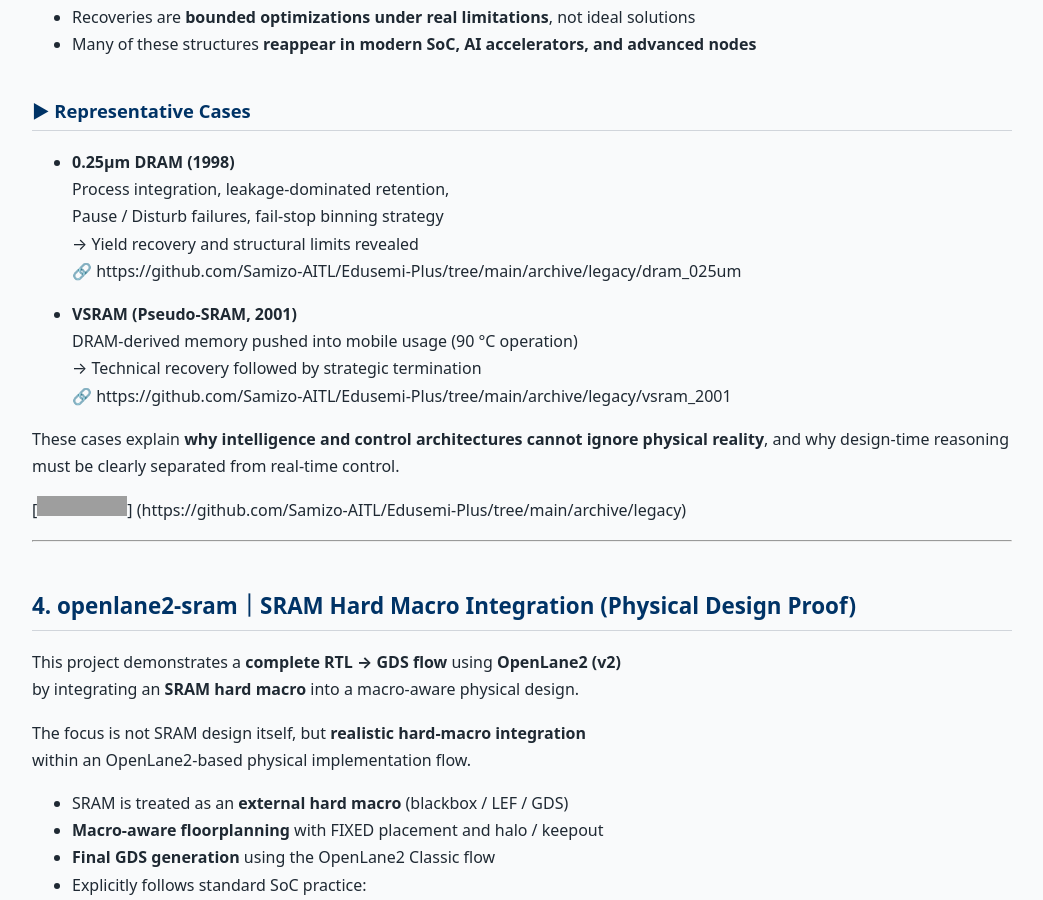
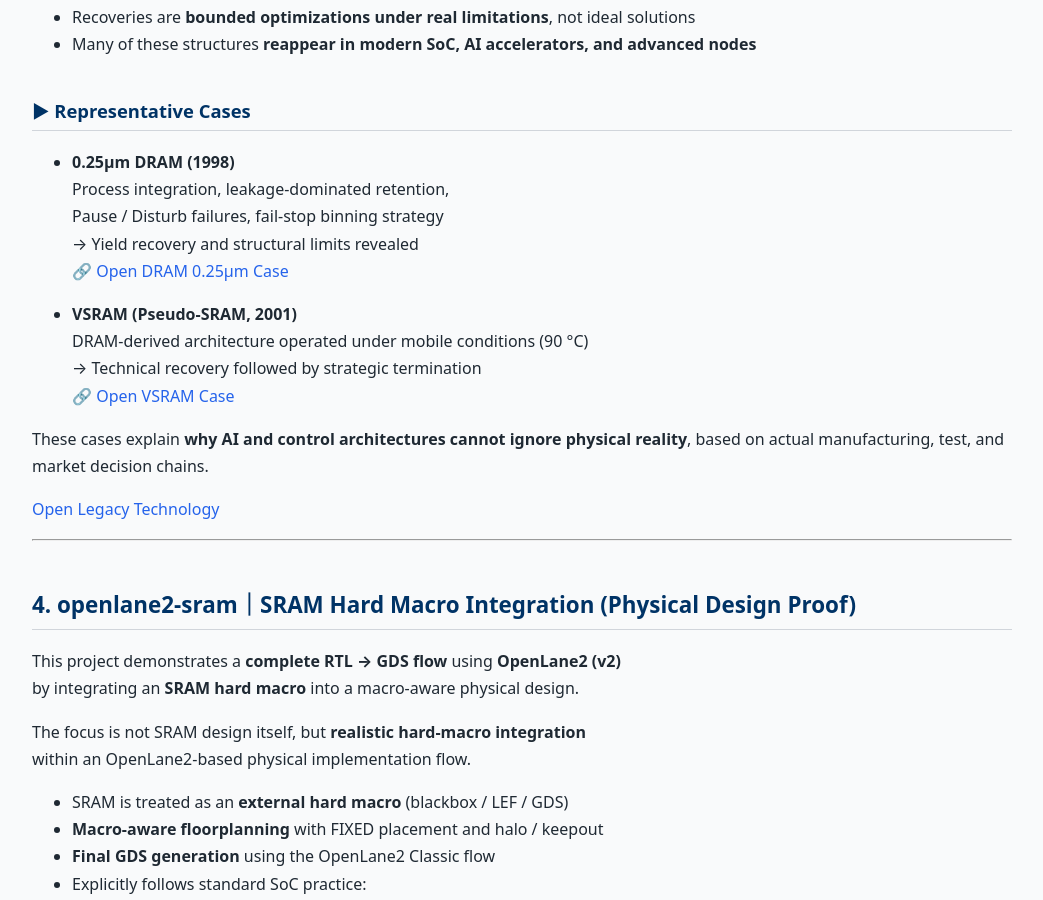
Before and after one commit to Samizo-AITL/Samizo-AITL.github.io, a Jekyll site: the page built from portal/en/index.md, in a window 1280 px wide and 900 px high, scrolled down 8334 px. Shown: the whole window, without its empty margins (118-1161 px from the left). Built offline with Jekyll 4.4.1, drawn with Linux system fonts in a browser that asks for light colours; grey boxes are pictures that could not be loaded.

Commit message:
Update index.md

```diff
--- a/portal/en/index.md
+++ b/portal/en/index.md
@@ -286,19 +286,18 @@
   Process integration, leakage-dominated retention,
   Pause / Disturb failures, fail-stop binning strategy
   → Yield recovery and structural limits revealed
-  🔗 https://github.com/Samizo-AITL/Edusemi-Plus/tree/main/archive/legacy/dram_025um
+  🔗 [Open DRAM 0.25µm Case](https://github.com/Samizo-AITL/Edusemi-Plus/tree/main/archive/legacy/dram_025um)
 
 - **VSRAM (Pseudo-SRAM, 2001)**
-  DRAM-derived memory pushed into mobile usage (90 °C operation)
+  DRAM-derived architecture operated under mobile conditions (90 °C)
   → Technical recovery followed by strategic termination
-  🔗 https://github.com/Samizo-AITL/Edusemi-Plus/tree/main/archive/legacy/vsram_2001
+  🔗 [Open VSRAM Case](https://github.com/Samizo-AITL/Edusemi-Plus/tree/main/archive/legacy/vsram_2001)
 
-These cases explain **why intelligence and control architectures
-cannot ignore physical reality**, and why design-time reasoning
-must be clearly separated from real-time control.
+These cases explain **why AI and control architectures
+cannot ignore physical reality**, based on actual manufacturing,
+test, and market decision chains.
 
-[![Open Legacy Archive](https://img.shields.io/badge/Open-Legacy%20Technology-blueviolet?logo=github)]
-(https://github.com/Samizo-AITL/Edusemi-Plus/tree/main/archive/legacy)
+[Open Legacy Technology](https://github.com/Samizo-AITL/Edusemi-Plus/tree/main/archive/legacy)
 
 ---
 
```
